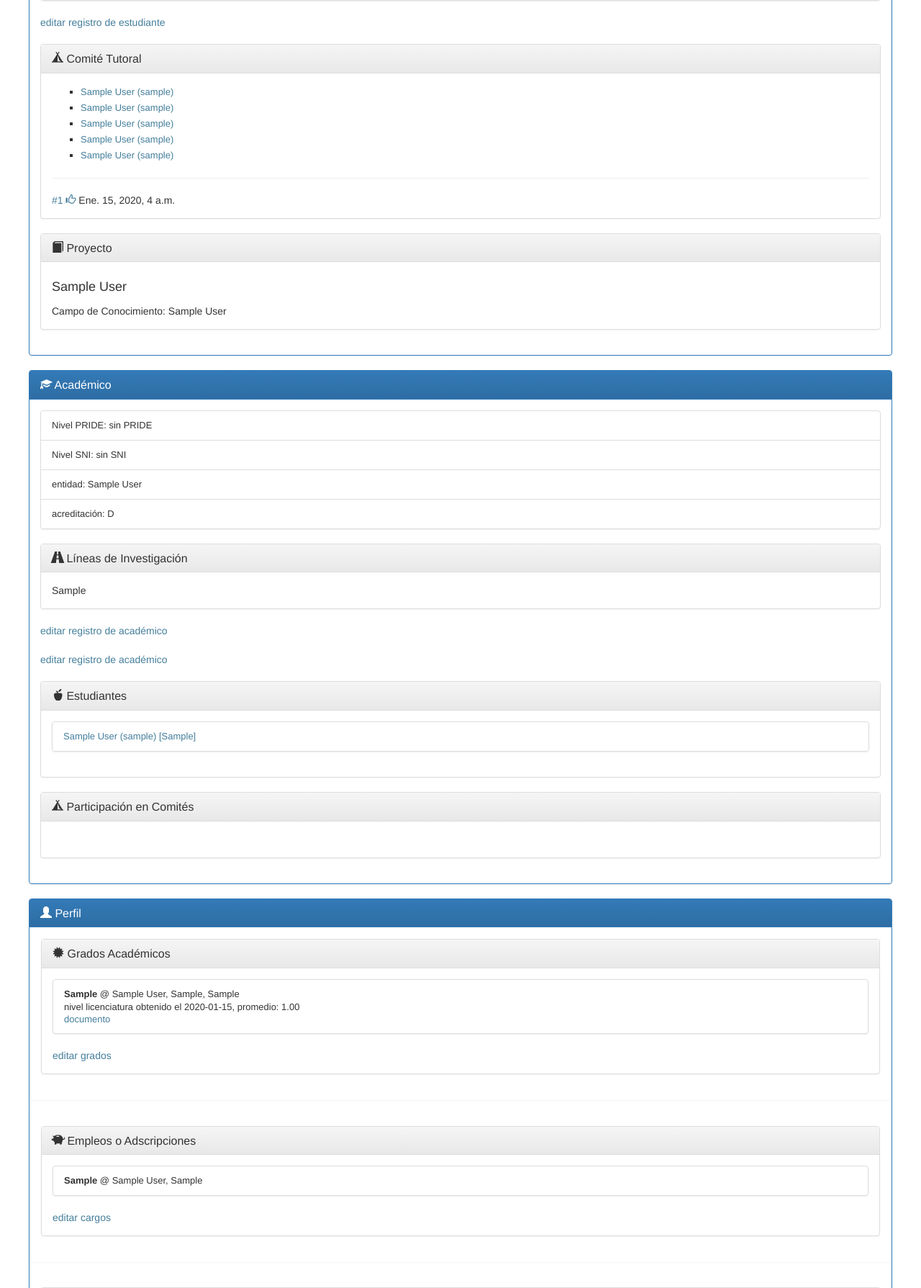
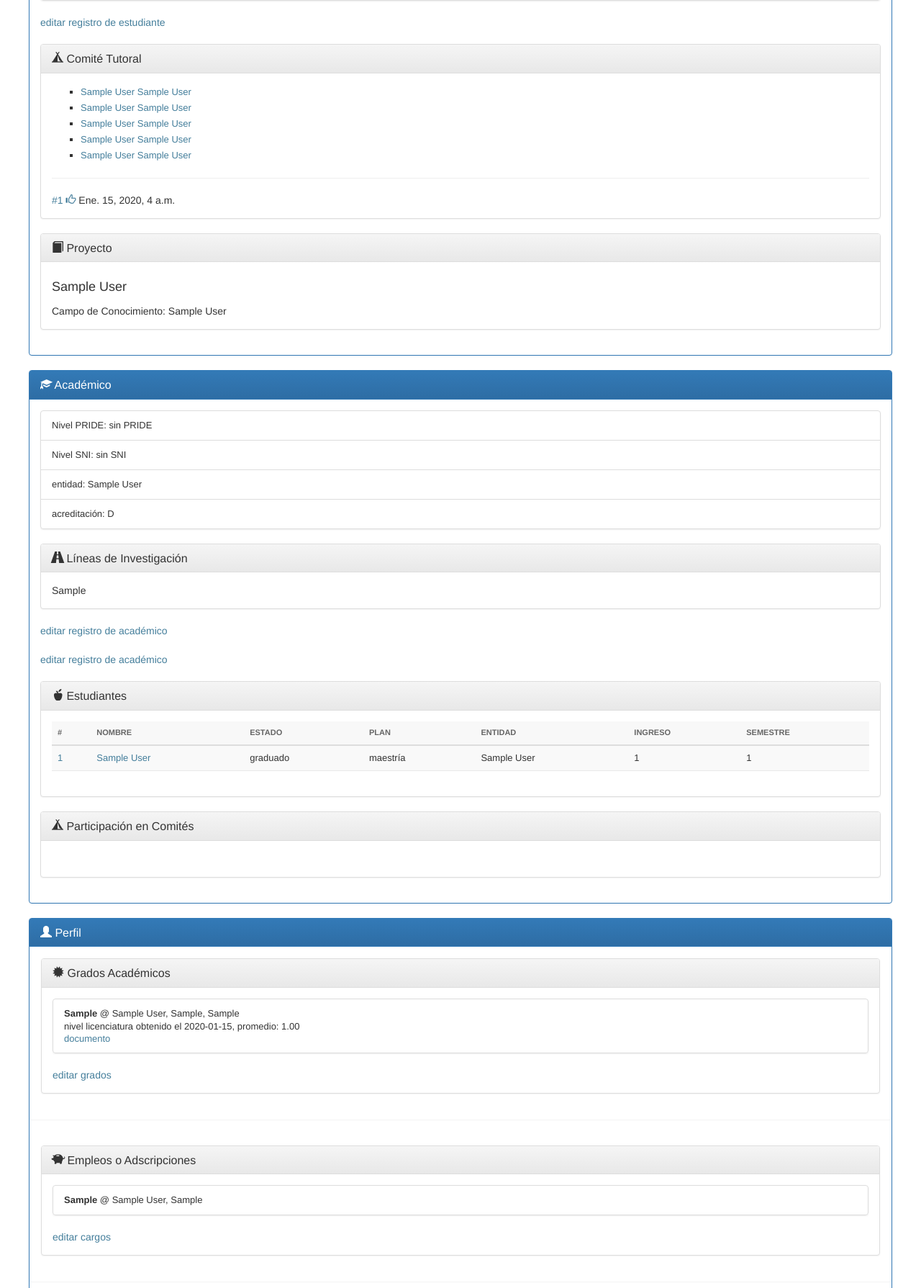
Before and after one commit to pcs-unam/siges, a Django app: page /inicio/perfil/ in a window 1280 px wide. Shown: the part 491-2280 px from the top of the page at 72% size. Run offline with Django 3.2, Linux system fonts and the light colour scheme; a user stored in the database is signed in; tables that the repository leaves empty hold one stand-in row (values such as "Sample post"); some libraries are stand-ins or nearby versions.

Commit message:
reparo Academico.estudiantes() para comites importados

```diff
--- a/posgradmin/posgradmin/models.py
+++ b/posgradmin/posgradmin/models.py
@@ -199,9 +199,8 @@ class Estudiante(models.Model):
         return solicitudes
 
     def __unicode__(self):
-        return u"%s (%s) [%s]" % (self.user.get_full_name(),
-                                  self.user.get_username(),
-                                  self.cuenta)
+        return u"%s [%s]" % (self.user.get_full_name(),
+                             self.cuenta)
 
     def comite_tutoral(self):
         # comites solicitados
@@ -518,12 +517,20 @@ class Academico(models.Model):
             for c in Comite.objects.filter(Q(tipo='tutoral')
                                            & (Q(miembro1=self)
                                               | Q(miembro2=self)
-                                              | Q(miembro3=self))):
-                if c.solicitud.dictamen_final():
-                    if c.solicitud.dictamen_final().resolucion == 'concedida':
+                                              | Q(miembro3=self)
+                                              | Q(miembro4=self)
+                                              | Q(miembro5=self))):
+                if c.solicitud:
+                    if c.solicitud.dictamen_final():
+                        if c.solicitud.dictamen_final()\
+                                      .resolucion == 'concedida':
+                            estudiantes.add(c.estudiante)
+                        elif c.solicitud.estado != 'cancelada':
+                            estudiantes.add(c.estudiante)
+                else:
+                    if Comite.objects.filter(
+                            estudiante=c.estudiante).count() == 1:
                         estudiantes.add(c.estudiante)
-                elif c.solicitud.estado != 'cancelada':
-                    estudiantes.add(c.estudiante)
             return estudiantes
         else:
             return []
@@ -542,9 +549,9 @@ class Academico(models.Model):
         return comites
 
     def __unicode__(self):
-        return u"%s %s (%s)" % (self.user.first_name,
-                                self.user.last_name,
-                                self.user.username)
+        return u"%s %s %s" % (self.titulo,
+                              self.user.first_name,
+                              self.user.last_name)
 
     class Meta:
         verbose_name_plural = "Académicos"
--- a/posgradmin/posgradmin/templates/posgradmin/user_detail.html
+++ b/posgradmin/posgradmin/templates/posgradmin/user_detail.html
@@ -184,13 +184,35 @@
 	</h3>
       </div>
       <div class="panel-body">
-	<ul class="list-group">
-	  {% for e in object.academico.estudiantes %}
-	  <li class="list-group-item">
-	    <a href="{% url 'user_detail' e.user.id %}">{{ e }}</a>
-	  </li>
-	  {% endfor %}
-	</ul>
+	<table class="table table-striped">
+	  <thead>
+	    <tr>
+	      <th>#</th>
+	      <th>nombre</th>
+	      <th>estado</th>
+	      <th>plan</th>
+	      <th>entidad</th>
+	      <th>ingreso</th>
+	      <th>semestre</th>
+	    </tr>
+	  </thead>
+
+	  <tbody>
+	    {% for estudiante in object.academico.estudiantes %}
+	    <tr>
+	      <td><a href="{% url 'user_detail' estudiante.user.id %}">
+		  {{ estudiante.user.id }}</a></td>
+	      <td><a href="{% url 'user_detail' estudiante.user.id %}">{{ estudiante.user.get_full_name }}</a></td>
+	      <td>{{ estudiante.estado|default:'' }}</td>
+	      <td>{{ estudiante.plan|default:'' }}</td>
+	      <td>{{ estudiante.entidad|default:'' }}</td>
+	      <td>{{ estudiante.ingreso|default:'' }}</td>
+	      <td>{{ estudiante.semestre|default:'' }}</td>
+	    </tr>
+	    {% endfor %}
+	  </tbody>
+	</table>
+
       </div>
     </div>
 
```
